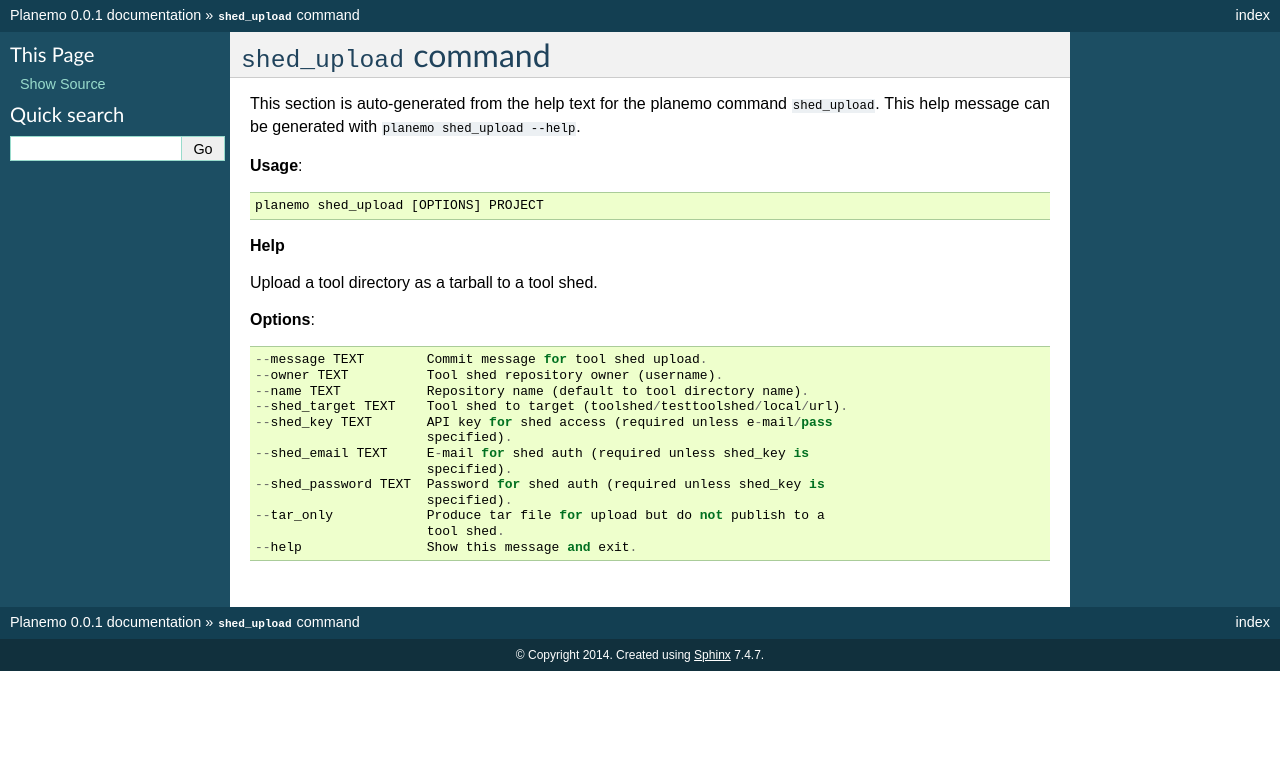
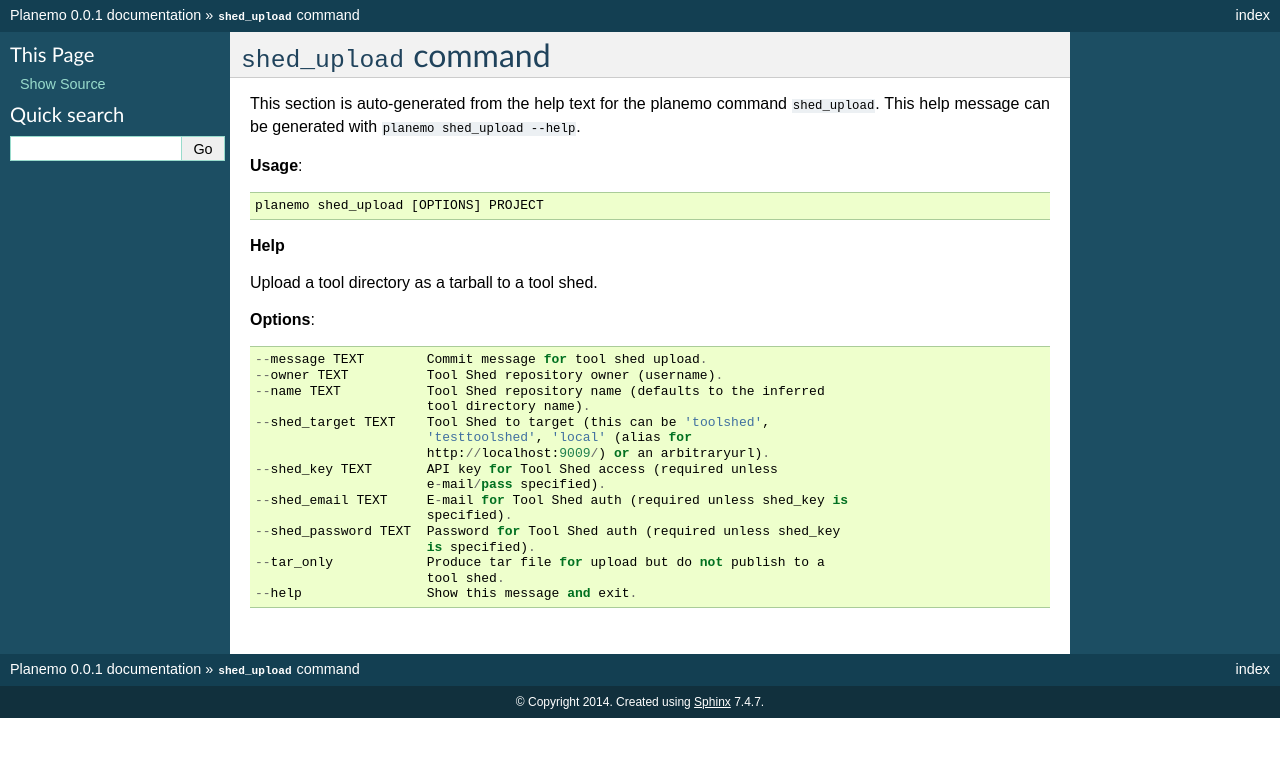
Before and after one commit to galaxyproject/planemo, a Sphinx documentation site: the page built from docs/commands/shed_upload.rst, in a window 1280 px wide. Shown: the top 757 px of the page. Built offline with Sphinx 7.4.7, drawn with Linux system fonts in a browser that asks for light colours.

Commit message:
Small refactoring and improved wording of tool shed options.

```diff
--- a/docs/commands/shed_upload.rst
+++ b/docs/commands/shed_upload.rst
@@ -18,15 +18,18 @@ Upload a tool directory as a tarball to a tool shed.
 
 
       --message TEXT        Commit message for tool shed upload.
-      --owner TEXT          Tool shed repository owner (username).
-      --name TEXT           Repository name (default to tool directory name).
-      --shed_target TEXT    Tool shed to target (toolshed/testtoolshed/local/url).
-      --shed_key TEXT       API key for shed access (required unless e-mail/pass
+      --owner TEXT          Tool Shed repository owner (username).
+      --name TEXT           Tool Shed repository name (defaults to the inferred
+                            tool directory name).
+      --shed_target TEXT    Tool Shed to target (this can be 'toolshed',
+                            'testtoolshed', 'local' (alias for
+                            http://localhost:9009/) or an arbitraryurl).
+      --shed_key TEXT       API key for Tool Shed access (required unless
+                            e-mail/pass specified).
+      --shed_email TEXT     E-mail for Tool Shed auth (required unless shed_key is
                             specified).
-      --shed_email TEXT     E-mail for shed auth (required unless shed_key is
-                            specified).
-      --shed_password TEXT  Password for shed auth (required unless shed_key is
-                            specified).
+      --shed_password TEXT  Password for Tool Shed auth (required unless shed_key
+                            is specified).
       --tar_only            Produce tar file for upload but do not publish to a
                             tool shed.
       --help                Show this message and exit.
```
Also changed, not shown: 2 other files.
